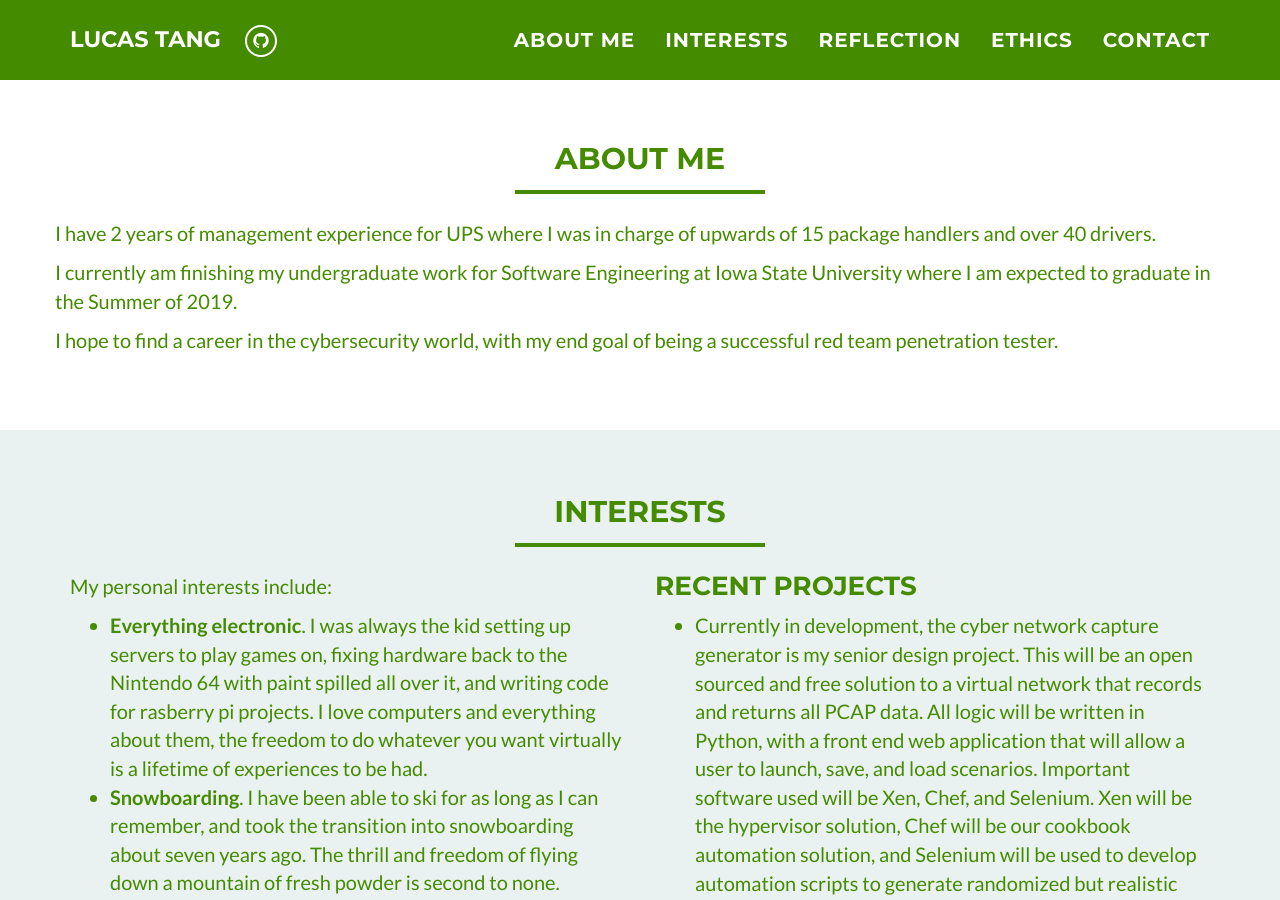
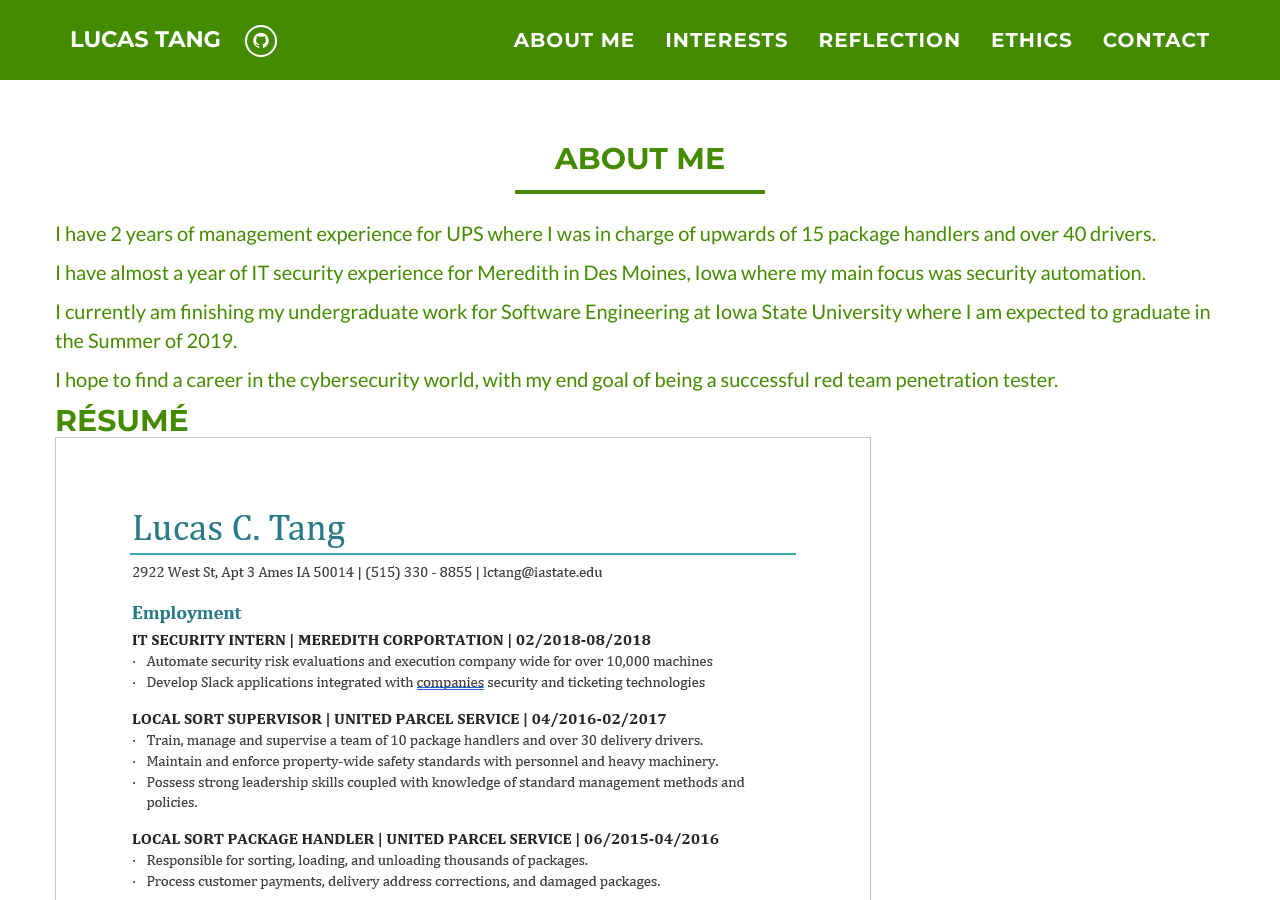
Before and after one commit to Ltango/Ltango.github.io, a Jekyll site: the page built from index.html, in a window 1280 px wide and 900 px high, scrolled down 497 px. Built offline with Jekyll 4.4.1, drawn with Linux system fonts in a browser that asks for light colours.

Commit message:
added resume and work exp

```diff
--- a/_includes/about_me.html
+++ b/_includes/about_me.html
@@ -11,11 +11,17 @@
             I have 2 years of management experience for UPS where I was in charge of upwards of 15 package handlers and over 40 drivers.
 
         </p>
+		    <p>
+            I have almost a year of IT security experience for Meredith in Des Moines, Iowa where my main focus was security automation.
+
+        </p>
         <p>
            I currently am finishing my undergraduate work for Software Engineering at Iowa State University where I am expected to graduate in the Summer of 2019.
         </p>
 		<p>
 			I hope to find a career in the cybersecurity world, with my end goal of being a successful red team penetration tester.
         </p>
+		<h2>Résumé</h2>
+		<img src="img/resume.png" alt="Luke's Résumé" style="width:816px;height:1058px;">
       </div>
 </section>
```
Also changed, not shown: img/resume.png (added), 1 other file.
